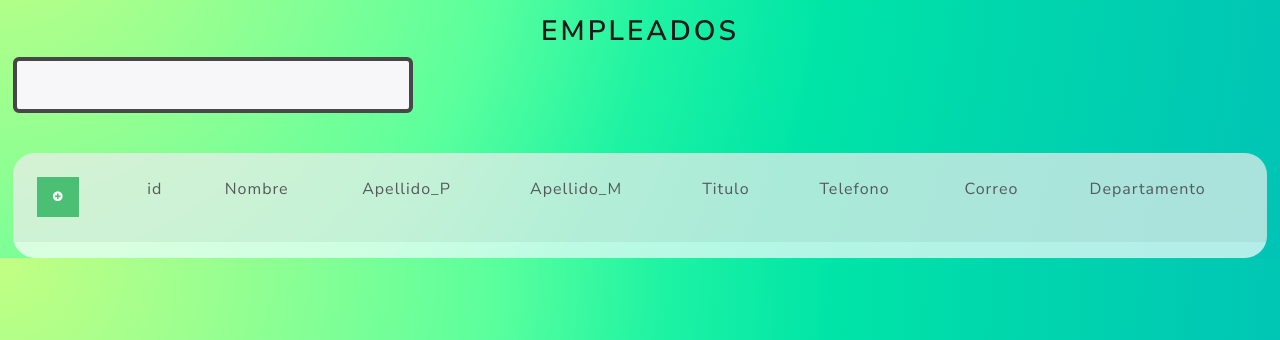
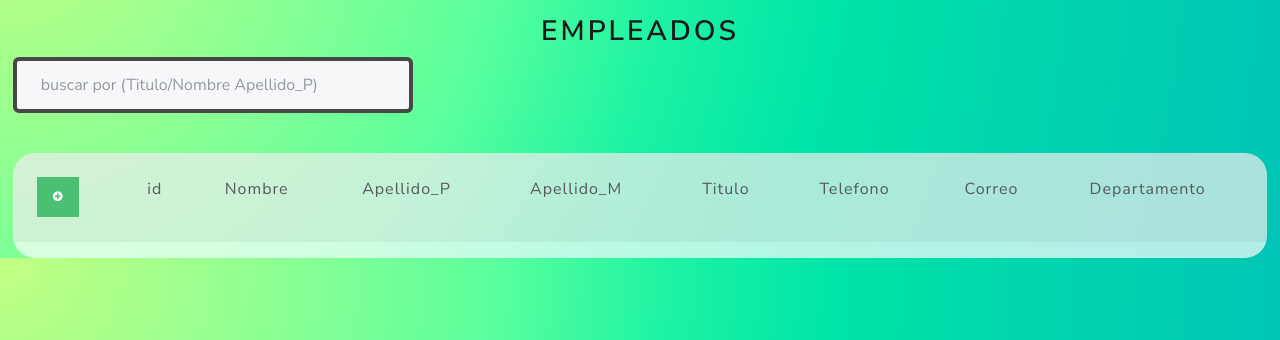
Before and after one commit to SanxgoStark/GTicket, a PHP site: page /admin/gestion_emp.php in a window 1280 px wide. Shown: the part 96-436 px from the top of the page. Run offline with PHP 8.4, Linux system fonts and the light colour scheme; the visitor is signed in with stand-in values (Sample User, id 1); data that the repository does not hold is empty.

Commit message:
cambio en el filtro de busqueda de empleados por titulo/nombre apellido_p

```diff
--- a/admin/gestion_emp.php
+++ b/admin/gestion_emp.php
@@ -33,7 +33,7 @@ if(!isset($_SESSION['nombre_usuario']))
 	    <h2 style="margin-top: 15px" align="center" id="titulo">Empleados </h2>
         <form id="formEmpleados" style="width:400px;">
 			<input type="hidden" name="accion" value="buscar">
-			<input class="form-control" type="text" name="empleado" id="empleado" onkeyup="empleados('buscar')" placeholder="">
+			<input class="form-control" type="text" name="empleado" id="empleado" onkeyup="empleados('buscar')" placeholder="buscar por (Titulo/Nombre Apellido_P)">
 		</form>
     </div>
 
--- a/class/classEmpleados.php
+++ b/class/classEmpleados.php
@@ -46,7 +46,7 @@ if(!isset($_SESSION['nombre_usuario']))
 					//$consulta ="SELECT E.id as Ticket,fecha_creacion_ticket as Creado,fecha_modificacion_ticket as Modificado,asunto_ticket as Asunto,estatus_ticket as Estatus,prioridad_ticket as Prioridad,nivel_ticket as Nivel, CONCAT(nombre_empleado,' ',apellido_paterno) as Atiende FROM tickets T
                     //join empleados E ON E.id = T.empledo_asignado_id where estatus_ticket like '%".$_REQUEST['ticket']."%' order by estatus_ticket";
 					$consulta = "SELECT E.id,nombre_empleado as Nombre,apellido_paterno as Apellido_P,apellido_materno as Apellido_M,titulo_empleado as Titulo,numero_telefono as Telefono,correo_empleado as Correo,D.nombre_departamento as Departamento FROM empleados E
-					INNER JOIN `departamentos` D ON E.`departamento_id` = D.`id` where titulo_empleado like '%".$_REQUEST['empleado']."%' order by titulo_empleado";
+					INNER JOIN `departamentos` D ON E.`departamento_id` = D.`id` where titulo_empleado like '%".$_REQUEST['empleado']."%' OR CONCAT(nombre_empleado,' ',apellido_paterno) like '%".$_REQUEST['empleado']."%' AND estado_empleado = 0 order by id";
 					$this->consulta($consulta);
 
 
```
